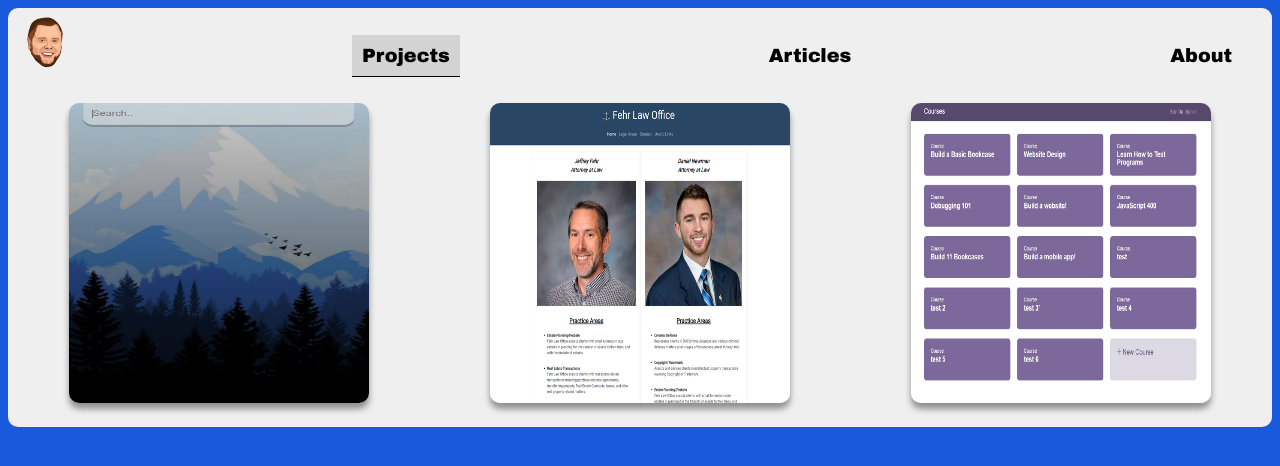
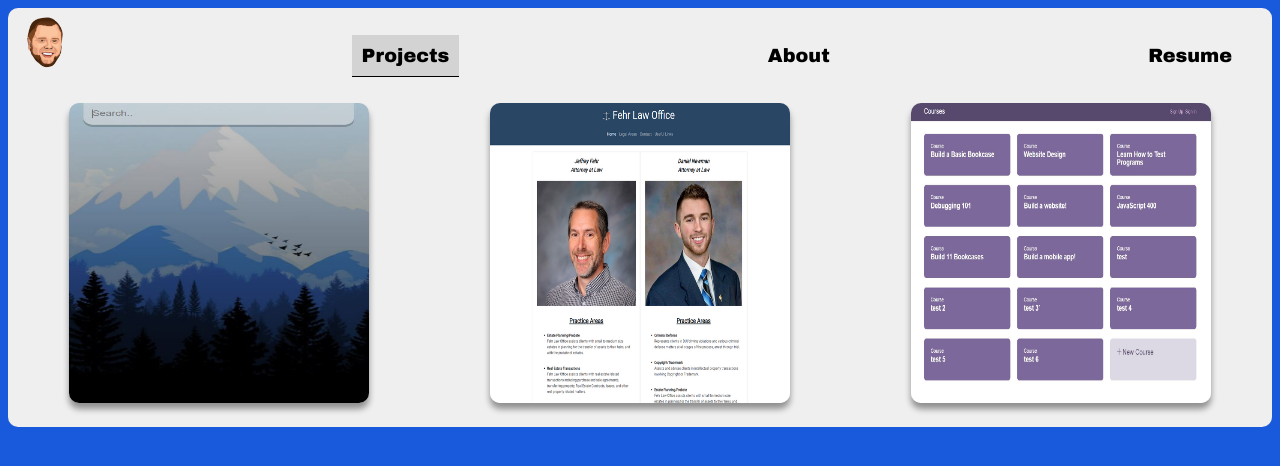
Before and after one commit to Bigjames728/portfolio-app, a React (Create React App) app: page /projects in a window 1280 px wide. Shown: the top 466 px of the page. Built offline with nearby package versions, Linux system fonts and the light colour scheme.

Commit message:
Shortened data in state

```diff
--- a/src/components/Header.js
+++ b/src/components/Header.js
@@ -7,13 +7,13 @@ class Header extends React.Component {
     state = {
         links: [
             {
-                id: 3, name: 'Projects', url: '/projects'
+                id: 1, name: 'Projects', url: '/projects'
             },
             {
-                 id: 2, name: 'Articles', url: '/articles'
+                id: 2, name: 'About', url: '/about'
             },
             {
-                id: 1, name: 'About', url: '/about'
+                id: 3, name: 'Resume', url: '/resume'
             }
         ]
     };
```
